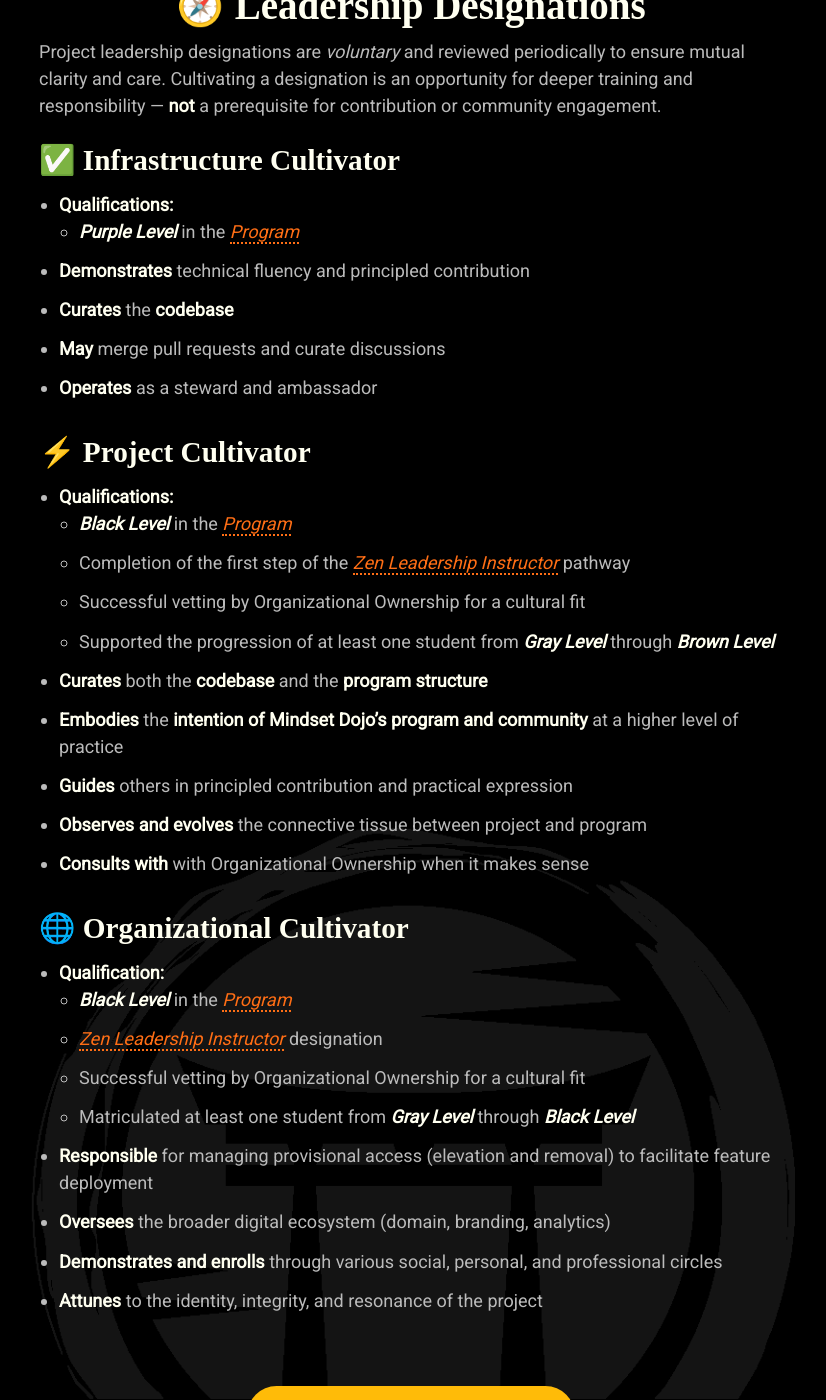
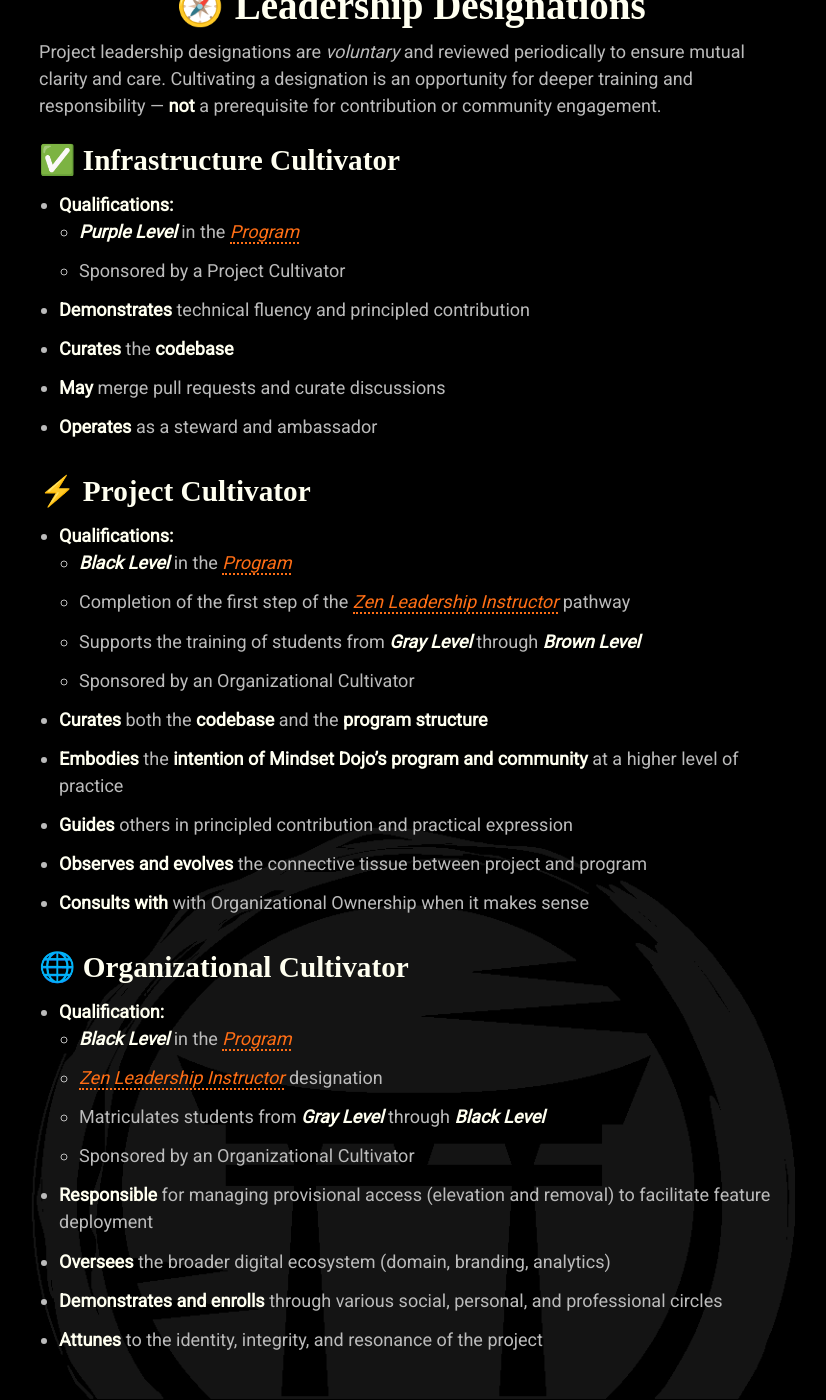
Before and after one commit to mindset-dojo/mindset-dojo.github.io, a Jekyll site: the page built from project.md, in a window 1280 px wide and 1400 px high, scrolled down 3018 px. Shown: the whole window, without its empty margins (229-1055 px from the left). Built offline with Jekyll 4.4.1, drawn with Linux system fonts in a browser that asks for light colours; some web fonts are replaced.

Commit message:
feat: Project leadership qualification refinement

```diff
--- a/project.md
+++ b/project.md
@@ -92,6 +92,7 @@
 
 * **Qualifications:**
   * ***Purple Level*** in the [Program]({{'/program' | relative_url}})
+  * Sponsored by a Project Cultivator
 * **Demonstrates** technical fluency and principled contribution
 * **Curates** the **codebase**
 * **May** merge pull requests and curate discussions
@@ -102,8 +103,8 @@
 * **Qualifications:**
   * ***Black Level*** in the [Program]({{'/program' | relative_url}})
   * Completion of the first step of the [Zen Leadership Instructor](https://zenleader.global/programs/coachinstructor/zlinstructor) pathway
-  * Successful vetting by Organizational Ownership for a cultural fit
-  * Supported the progression of at least one student from ***Gray Level*** through ***Brown Level***
+  * Supports the training of students from ***Gray Level*** through ***Brown Level***
+  * Sponsored by an Organizational Cultivator
 * **Curates** both the **codebase** and the **program structure**
 * **Embodies** the **intention of Mindset Dojo's program and community** at a higher level of practice
 * **Guides** others in principled contribution and practical expression
@@ -115,8 +116,8 @@
 * **Qualification:**
   * ***Black Level*** in the [Program]({{'/program' | relative_url}})
   * [Zen Leadership Instructor](https://zenleader.global/programs/coachinstructor/zlinstructor) designation
-  * Successful vetting by Organizational Ownership for a cultural fit
-  * Matriculated at least one student from ***Gray Level*** through ***Black Level***
+  * Matriculates students from ***Gray Level*** through ***Black Level***
+  * Sponsored by an Organizational Cultivator
 * **Responsible** for managing provisional access (elevation and removal) to facilitate feature deployment
 * **Oversees** the broader digital ecosystem (domain, branding, analytics)
 * **Demonstrates and enrolls** through various social, personal, and professional circles
```
